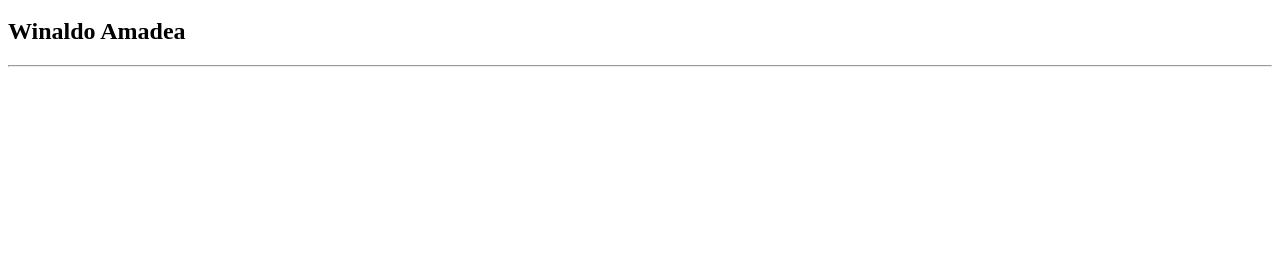
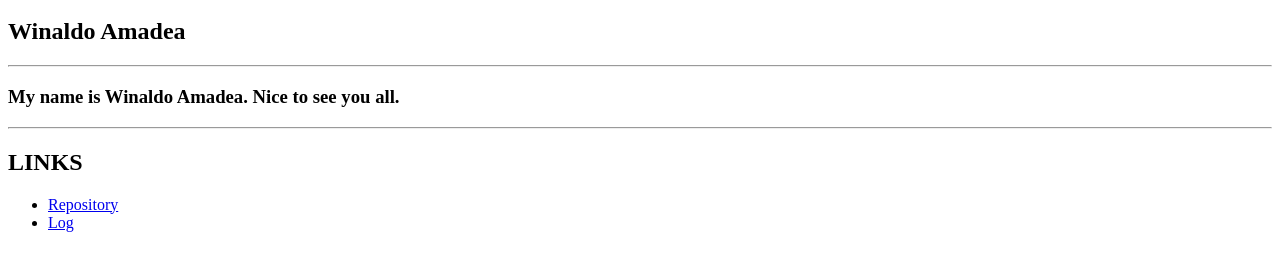
Before and after one commit to winaldoamadea/os212, a plain HTML site: page index.html in a window 1280 px wide. Shown: the part 48-318 px from the top of the page. Drawn offline with Linux system fonts and the light colour scheme.

Commit message:
initialcommit

```diff
--- a/index.html
+++ b/index.html
@@ -10,6 +10,15 @@
         <h1>Operating Systems 2021-2(OS212)</h1>
         <h2>Winaldo Amadea</h2>
         <hr>
+        <h3>My name is Winaldo Amadea. Nice to see you all.</h3>
+        <hr>
+        <h2>LINKS</h2>
+        <ul>
+            <li><a href="https://github.com/winaldoamadea/os212">
+                Repository</a>
+            </li>
+            <li><a href="https://winaldoamadea.github.io/os212/mylog.txt">Log</a></li>
+        </ul>
     </div>
 </body>
 </html>
```
